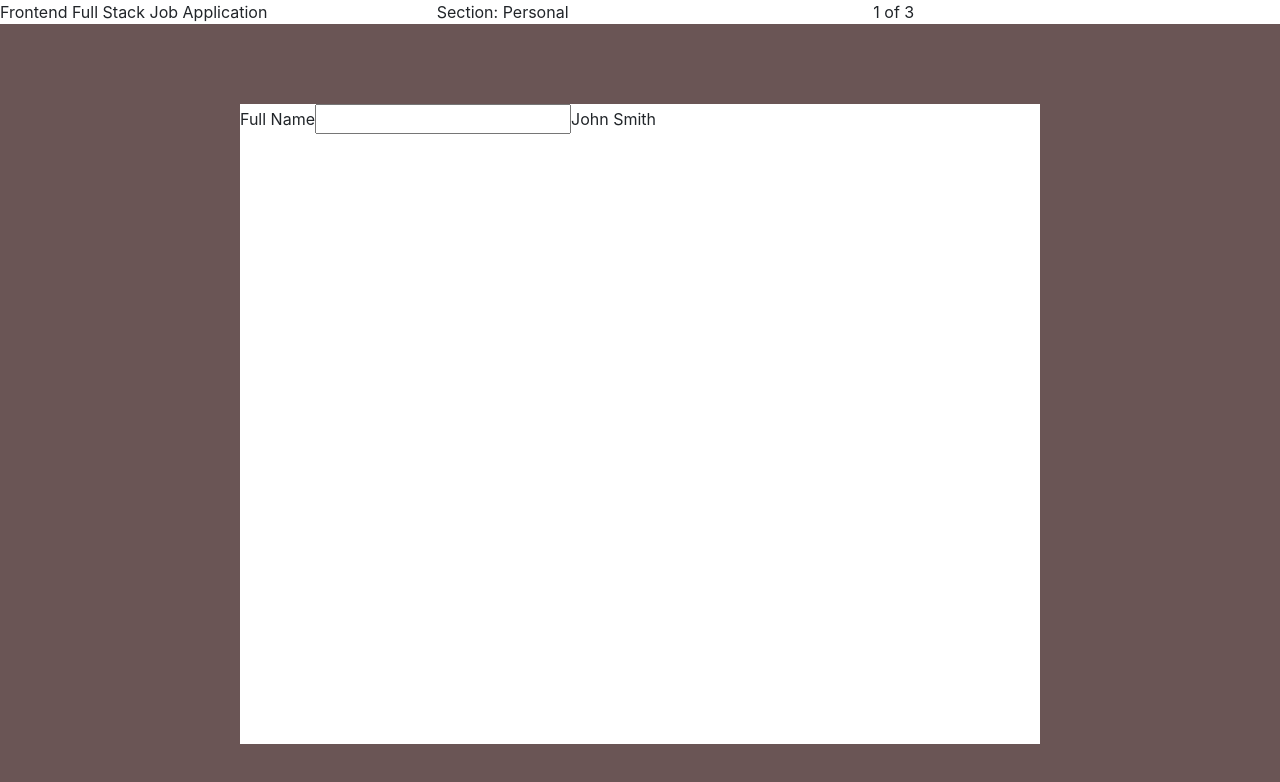
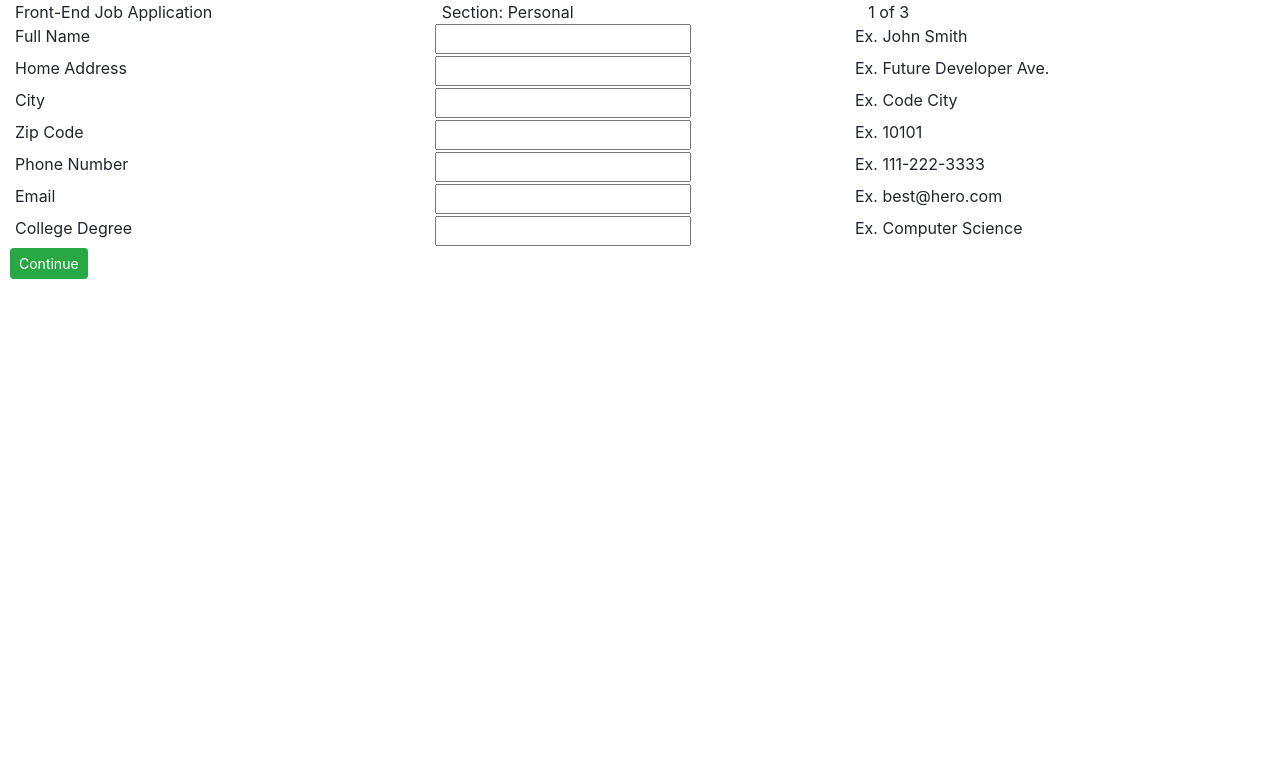
Before and after one commit to jcsmileyjr/job-application, a Vue app: page / in a window 1280 px wide. Shown: the top 782 px of the page. Built offline with nearby package versions, Linux system fonts and the light colour scheme.

Commit message:
Setup Personal page look and feel

```diff
--- a/src/App.vue
+++ b/src/App.vue
@@ -14,6 +14,11 @@ export default {
   components: {
     Nav,
     Content,
+  },
+  data(){
+    return{
+      fullname:"",
+    }
   }
 }
 </script>
--- a/src/components/Content.vue
+++ b/src/components/Content.vue
@@ -1,24 +1,24 @@
 <template>
-    <section id="content-section">
-        <div id="work-area">
-            <InputForm title="Full Name"  example="John Smith" />
-        </div>
-    </section>
+    <b-container fluid id="content-section">
+        <b-row>
+            <Personal />
+        </b-row>
+    </b-container>
 </template>
 
 <script>
-import InputForm from '@/components/Input-Form.vue';
+import Personal from '@/components/Personal.vue';
 
 export default {
     name:"content-section",
     components:{
-        InputForm,
+        Personal,
     }
 }
 </script>
 
 <style scoped>
-
+/*
     #content-section {
         display: flex;
         flex-direction: column;
@@ -28,10 +28,9 @@ export default {
         background-color:#6A5555;
     }
     #work-area {
-
-
         background-color: white;
         height: 80vh;
         width: 100vh;
     }
+    */
 </style>
--- a/src/components/Input-Form.vue
+++ /dev/null
@@ -1,20 +0,0 @@
-<template>
-    <section id="input-form">
-        <div>
-            <label>{{title}}</label>
-            <input type="text" />
-            <label>{{example}}</label>
-        </div>
-    </section>
-</template>
-
-<script>
-export default {
-    name: "input-form",
-    props:{
-        title: String,
-        input: String,
-        example: String,
-    }
-}
-</script>
--- a/src/components/Nav.vue
+++ b/src/components/Nav.vue
@@ -1,9 +1,11 @@
 <template class="container">
-    <section id="nav-section" class="row">
-        <div class="col-sm">Frontend Full Stack Job Application</div>
-        <div class="col-sm">Section: Personal</div>
-        <div class="col-sm ">1 of 3</div>
-    </section>
+    <b-container fluid>
+        <b-row id="nav-section">
+            <b-col>Front-End Job Application</b-col>
+            <b-col>Section: Personal</b-col>
+            <b-col>1 of 3</b-col>
+        </b-row>
+    </b-container>
 </template>
 
 <script>
--- /dev/null
+++ b/src/components/Personal.vue
@@ -0,0 +1,70 @@
+<template>
+    <b-container fluid class="justify-content-md-center" id="personal">
+        <b-form-row>
+            <b-col><label>Full Name</label></b-col>
+            <b-col><input type="text" v-model="fullName" /></b-col>
+            <b-col><label>Ex. John Smith</label></b-col>
+        </b-form-row>
+        <b-form-row>
+            <b-col><label>Home Address</label></b-col>
+            <b-col><input type="text" v-model="homeAddress" /></b-col>
+            <b-col><label>Ex. Future Developer Ave.</label></b-col>
+        </b-form-row>
+        <b-form-row>
+            <b-col><label>City</label></b-col>
+            <b-col><input type="text" v-model="homeCity" /></b-col>
+            <b-col><label>Ex. Code City</label></b-col>
+        </b-form-row>
+        <b-form-row>
+            <b-col><label>Zip Code</label></b-col>
+            <b-col><input type="text" v-model="homeZipCode" /></b-col>
+            <b-col><label>Ex. 10101</label></b-col>
+        </b-form-row>
+        <b-form-row>
+            <b-col><label>Phone Number</label></b-col>
+            <b-col><input type="text" v-model="homeNumber" /></b-col>
+            <b-col><label>Ex. 111-222-3333</label></b-col>
+        </b-form-row>
+        <b-form-row>
+            <b-col><label>Email</label></b-col>
+            <b-col><input type="text" v-model="homeEmail" /></b-col>
+            <b-col><label>Ex. best@hero.com</label></b-col>
+        </b-form-row>
+        <b-form-row>
+            <b-col><label>College Degree</label></b-col>
+            <b-col><input type="text" v-model="homeDegree" /></b-col>
+            <b-col><label>Ex. Computer Science</label></b-col>
+        </b-form-row>
+        <b-form-row class="centerButton">
+            <b-button variant="success" type="submit" size="sm">Continue</b-button>
+        </b-form-row>
+    </b-container>
+</template>
+
+<script>
+export default {
+    name: "personal",
+    data(){
+        return {
+            fullName:"",
+            homeAddress:"",
+            homeCity:"",
+            homeZipCode: "",
+            homeNumber: "",
+            homeEmail:"",
+            homeDegree:"",
+        }
+    },
+    methods:{
+        updateState(){
+            this.$emit("add:input-data", this.inputData);
+        }
+    }
+}
+</script>
+
+<style>
+    .centerButton {
+        text-align: center;
+    }
+</style>
```
